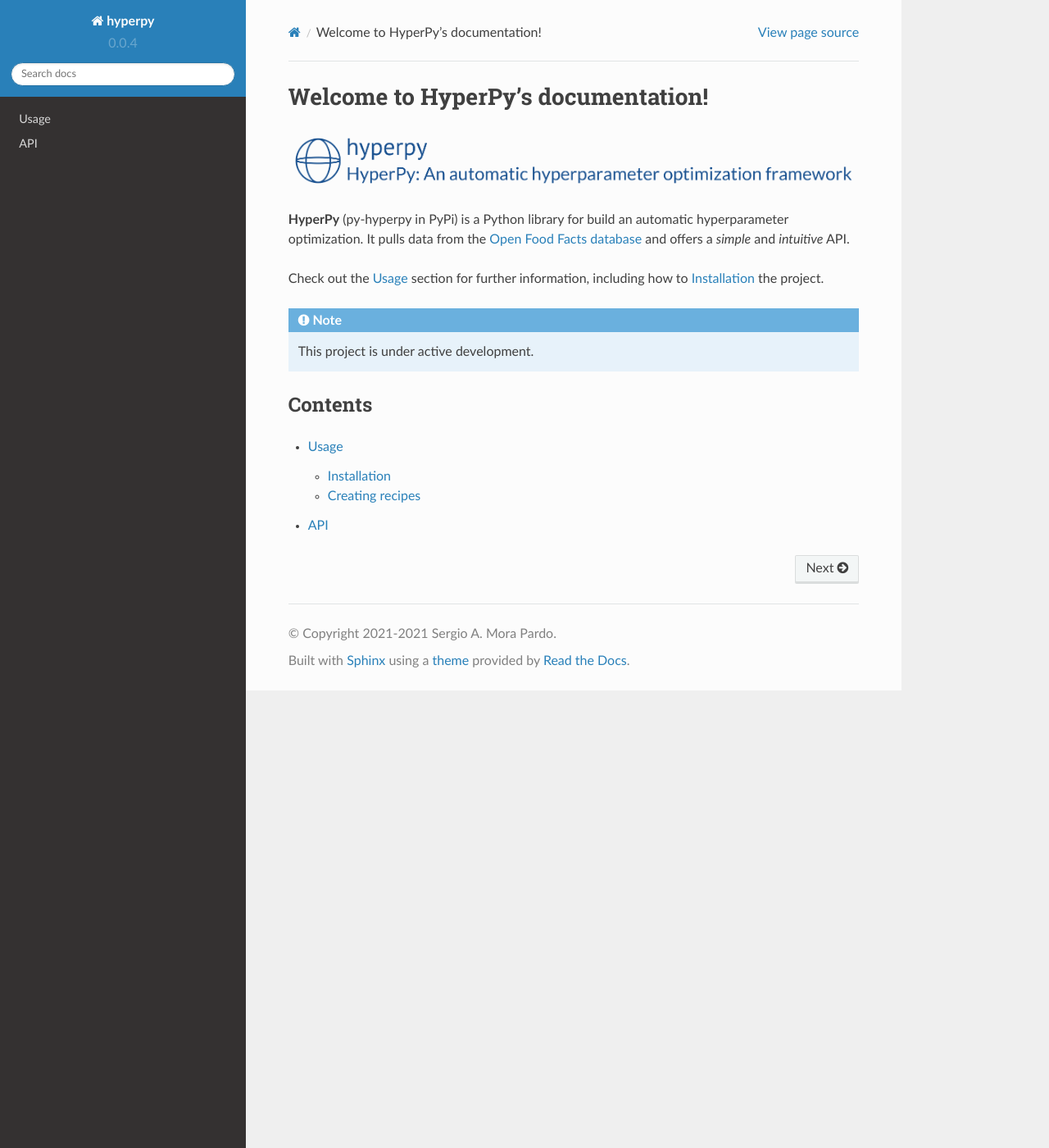
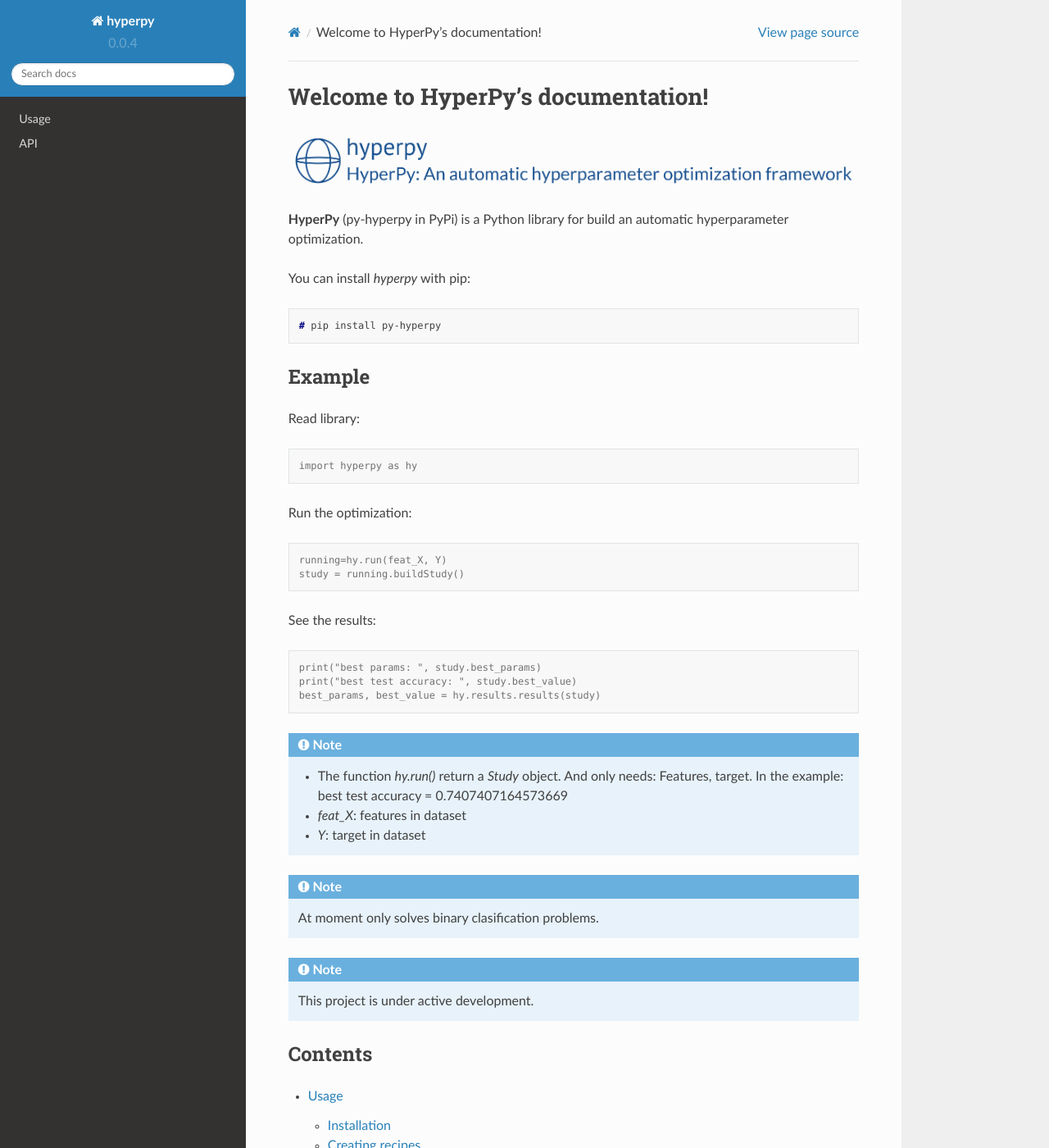
Before and after one commit to sergiomora03/py-hyperpy, a Sphinx documentation site: the page built from docs/source/index.rst, in a window 1280 px wide and 1400 px high. Shown: the whole window at 82% size. Built offline with Sphinx 7.4.7 and the Read the Docs theme 2.0.0, drawn with Linux system fonts in a browser that asks for light colours.

Commit message:
fix documentation

```diff
--- a/docs/source/index.rst
+++ b/docs/source/index.rst
@@ -5,11 +5,49 @@
    :alt: HyperPy Logo
 
 **HyperPy** (py-hyperpy in PyPi) is a Python library for build an automatic hyperparameter optimization.
-It pulls data from the `Open Food Facts database <https://world.openfoodfacts.org/>`_
-and offers a *simple* and *intuitive* API.
 
-Check out the :doc:`usage` section for further information, including
-how to :ref:`installation` the project.
+You can install `hyperpy` with pip:
+
+.. code-block:: console
+
+   # pip install py-hyperpy
+
+
+Example
+----------------
+
+Read library:
+
+.. code-block:: console
+
+   import hyperpy as hy
+
+Run the optimization:
+
+.. code-block:: console
+
+   running=hy.run(feat_X, Y)
+   study = running.buildStudy()
+
+
+See the results:
+
+.. code-block:: console
+
+   print("best params: ", study.best_params)
+   print("best test accuracy: ", study.best_value)
+   best_params, best_value = hy.results.results(study)
+
+
+.. note::
+
+   - The function `hy.run()` return a `Study` object. And only needs: Features, target. In the example: best test accuracy = 0.7407407164573669
+   - *feat_X*: features in dataset
+   - *Y*: target in dataset
+
+.. note::
+
+   At moment only solves binary clasification problems.
 
 .. note::
 
--- a/setup.py
+++ b/setup.py
@@ -6,7 +6,7 @@
 # This call to setup() does all the work
 setuptools.setup(
     name="py-hyperpy",
-    version="0.0.4",
+    version="0.0.5",
     description="HyperPy: An automatic hyperparameter optimization framework",
     long_description=README,
     long_description_content_type="text/markdown",
```
